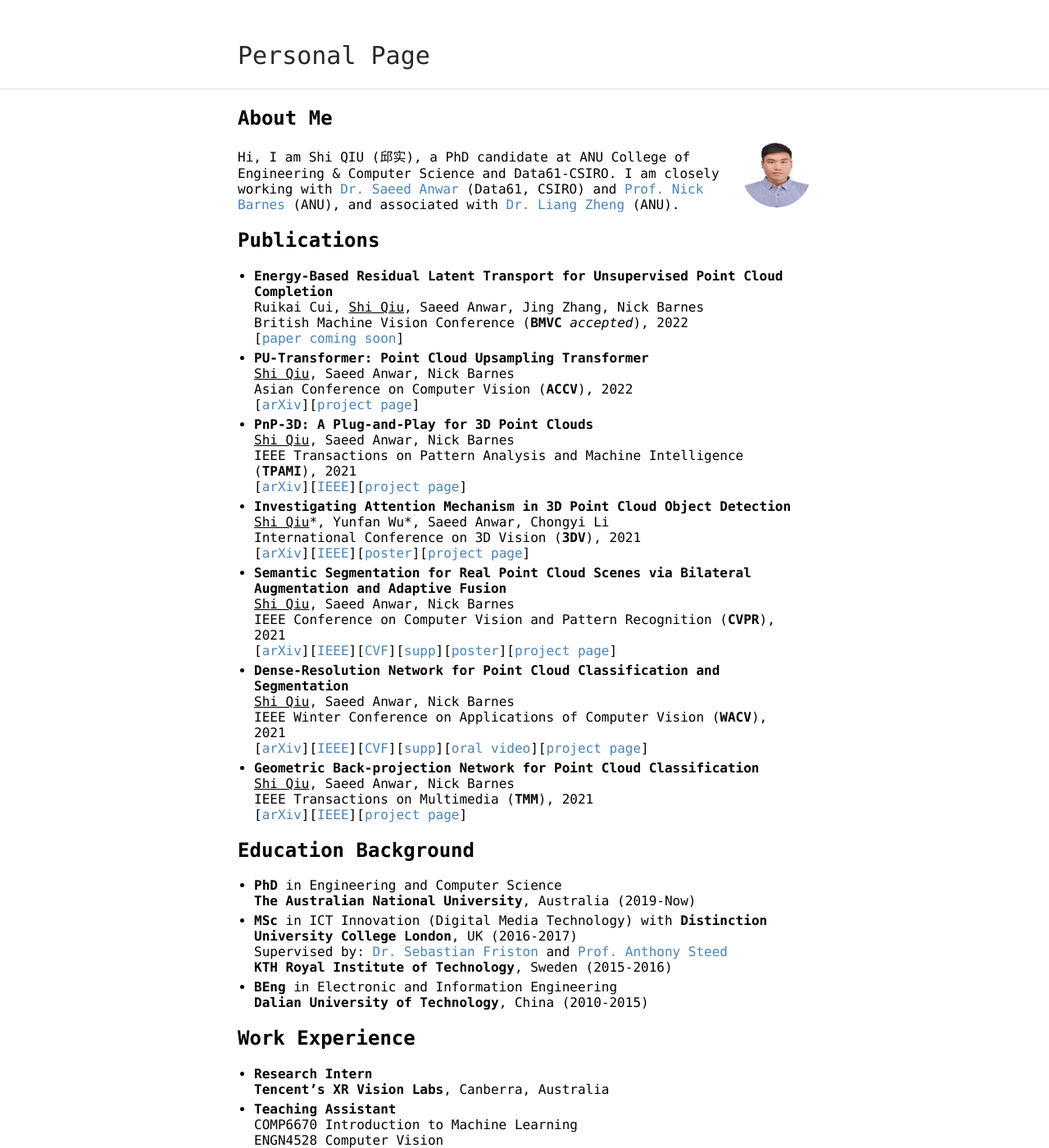
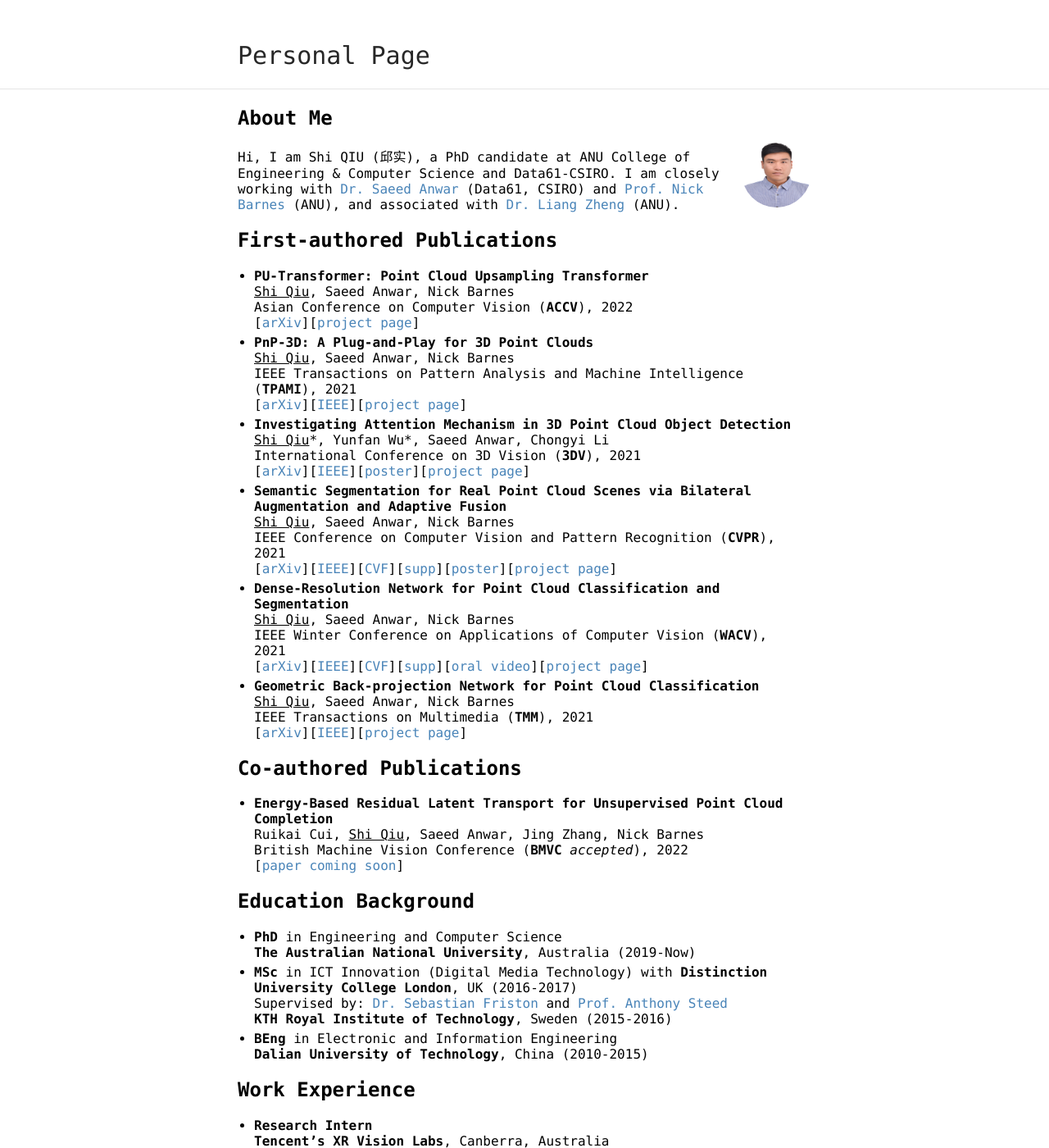
Before and after one commit to ShiQiu0419/ShiQiu0419.github.io, a Jekyll site: the page built from index.md, in a window 1280 px wide and 1400 px high. Shown: the whole window at 82% size. Built offline with Jekyll 4.4.1, drawn with Linux system fonts in a browser that asks for light colours; our own code applies the rules of GitHub Pages for plain Markdown files; some of the changed lines change nothing that is shown.

Commit message:
Update index.md

```diff
--- a/index.md
+++ b/index.md
@@ -7,11 +7,7 @@ layout: default
 
 Hi, I am Shi QIU (邱实), a PhD candidate at ANU College of Engineering & Computer Science and Data61-CSIRO. I am closely working with [Dr. Saeed Anwar](https://saeed-anwar.github.io/) (Data61, CSIRO) and [Prof. Nick Barnes](http://users.cecs.anu.edu.au/~nmb/) (ANU), and associated with [Dr. Liang Zheng](https://zheng-lab.cecs.anu.edu.au/index.html) (ANU).
 
-## Publications
-* **Energy-Based Residual Latent Transport for Unsupervised Point Cloud Completion**
-Ruikai Cui, <ins>Shi Qiu</ins>, Saeed Anwar, Jing Zhang, Nick Barnes
-British Machine Vision Conference (**BMVC** *accepted*), 2022
-[[paper coming soon](https://shiqiu0419.github.io/)]
+## First-authored Publications
 * **PU-Transformer: Point Cloud Upsampling Transformer**
 <ins>Shi Qiu</ins>, Saeed Anwar, Nick Barnes
 Asian Conference on Computer Vision (**ACCV**), 2022
@@ -37,6 +33,12 @@ IEEE Winter Conference on Applications of Computer Vision (**WACV**), 2021
 <ins>Shi Qiu</ins>, Saeed Anwar, Nick Barnes
 IEEE Transactions on Multimedia (**TMM**), 2021
 [[arXiv](https://arxiv.org/abs/1911.12885)][[IEEE](https://ieeexplore.ieee.org/document/9410405)][[project page](https://github.com/ShiQiu0419/GFNet)]
+
+## Co-authored Publications
+* **Energy-Based Residual Latent Transport for Unsupervised Point Cloud Completion**
+Ruikai Cui, <ins>Shi Qiu</ins>, Saeed Anwar, Jing Zhang, Nick Barnes
+British Machine Vision Conference (**BMVC** *accepted*), 2022
+[[paper coming soon](https://shiqiu0419.github.io/)]
 
 ## Education Background
 * **PhD** in Engineering and Computer Science
```
